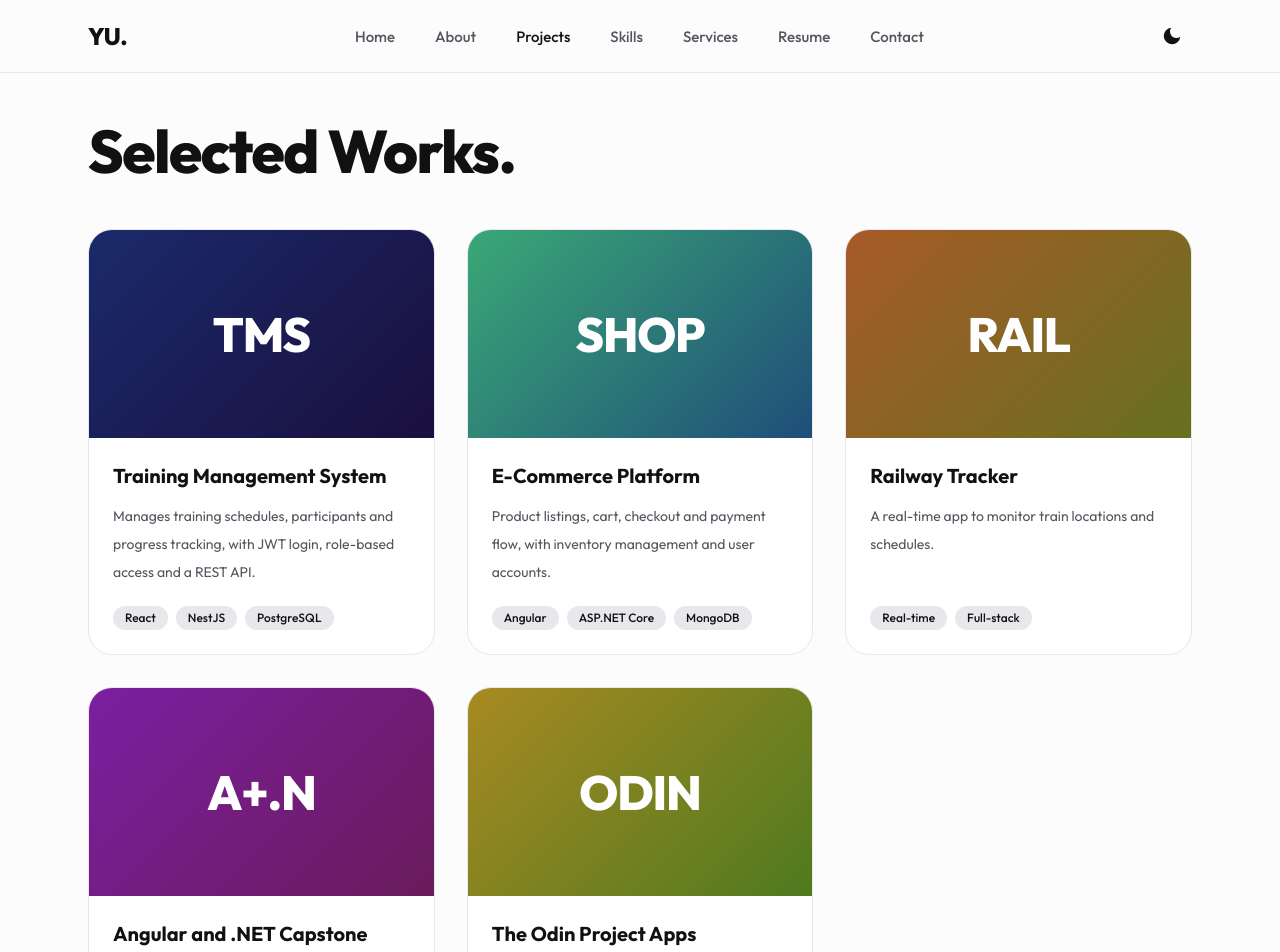
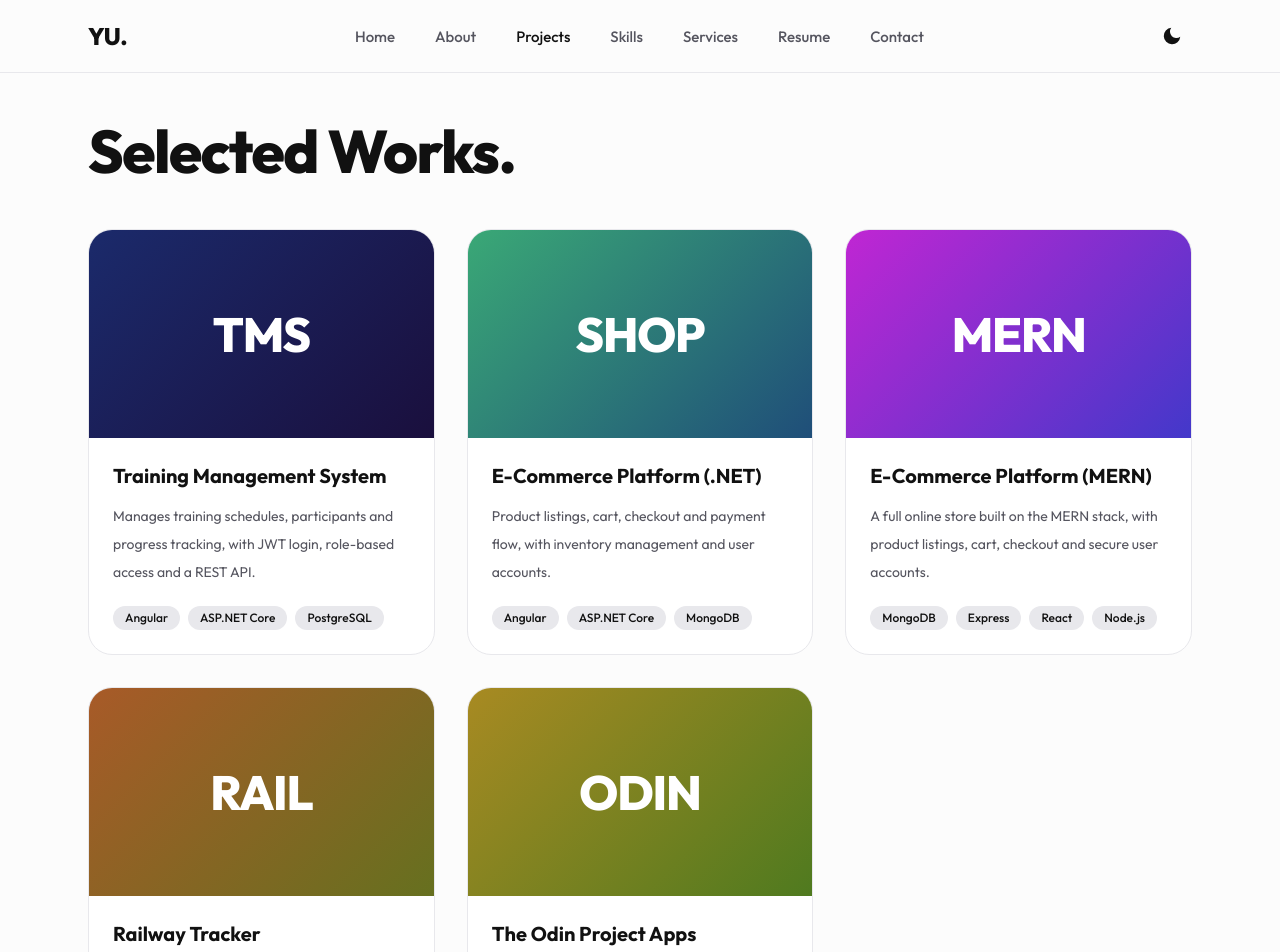
Before and after one commit to codewithyusa/portfolio, a React (Vite) app in the folder yusuf-portfolio/: page /projects in a window 1280 px wide. Shown: the top 952 px of the page. Built offline with nearby package versions, Linux system fonts and the light colour scheme.

Commit message:
feat: update projects list and add MERN e-commerce project

```diff
--- a/yusuf-portfolio/src/data/projects.ts
+++ b/yusuf-portfolio/src/data/projects.ts
@@ -1,3 +1,4 @@
+import { GITHUB_URL } from "./socials";
 import type { Project } from "../types";
 
 export const projects: Project[] = [
@@ -7,19 +8,29 @@ export const projects: Project[] = [
     title: "Training Management System",
     description:
       "Manages training schedules, participants and progress tracking, with JWT login, role-based access and a REST API.",
-    tags: ["React", "NestJS", "PostgreSQL"],
+    tags: ["Angular", "ASP.NET Core", "PostgreSQL"],
     gradient: "linear-gradient(135deg, #1b2a6b, #1a0f3d)",
-    github: "https://github.com/your-username/tms",
+    github: GITHUB_URL,
   },
   {
-    id: "shop",
+    id: "shop-dotnet",
     label: "SHOP",
-    title: "E-Commerce Platform",
+    title: "E-Commerce Platform (.NET)",
     description:
       "Product listings, cart, checkout and payment flow, with inventory management and user accounts.",
     tags: ["Angular", "ASP.NET Core", "MongoDB"],
     gradient: "linear-gradient(135deg, #3aa876, #1f4e79)",
-    github: "https://github.com/your-username/shop",
+    github: GITHUB_URL,
+  },
+  {
+    id: "shop-mern",
+    label: "MERN",
+    title: "E-Commerce Platform (MERN)",
+    description:
+      "A full online store built on the MERN stack, with product listings, cart, checkout and secure user accounts.",
+    tags: ["MongoDB", "Express", "React", "Node.js"],
+    gradient: "linear-gradient(135deg, #c026d3, #4338ca)",
+    github: GITHUB_URL,
   },
   {
     id: "rail",
@@ -28,17 +39,7 @@ export const projects: Project[] = [
     description: "A real-time app to monitor train locations and schedules.",
     tags: ["Real-time", "Full-stack"],
     gradient: "linear-gradient(135deg, #a85a28, #66701f)",
-    github: "https://github.com/your-username/rail",
-  },
-  {
-    id: "capstone",
-    label: "A+.N",
-    title: "Angular and .NET Capstone",
-    description:
-      "Capstone project built with an Angular front end and an ASP.NET Core API.",
-    tags: ["Angular", ".NET", "SQL"],
-    gradient: "linear-gradient(135deg, #7b1fa2, #6a1b5a)",
-    github: "https://github.com/your-username/capstone",
+    github: GITHUB_URL,
   },
   {
     id: "odin",
@@ -48,6 +49,6 @@ export const projects: Project[] = [
       "A collection of apps and exercises built while completing The Odin Project curriculum.",
     tags: ["HTML", "CSS", "JavaScript"],
     gradient: "linear-gradient(135deg, #a88a22, #4f7a1f)",
-    github: "https://github.com/your-username/odin",
+    github: GITHUB_URL,
   },
 ];
```
